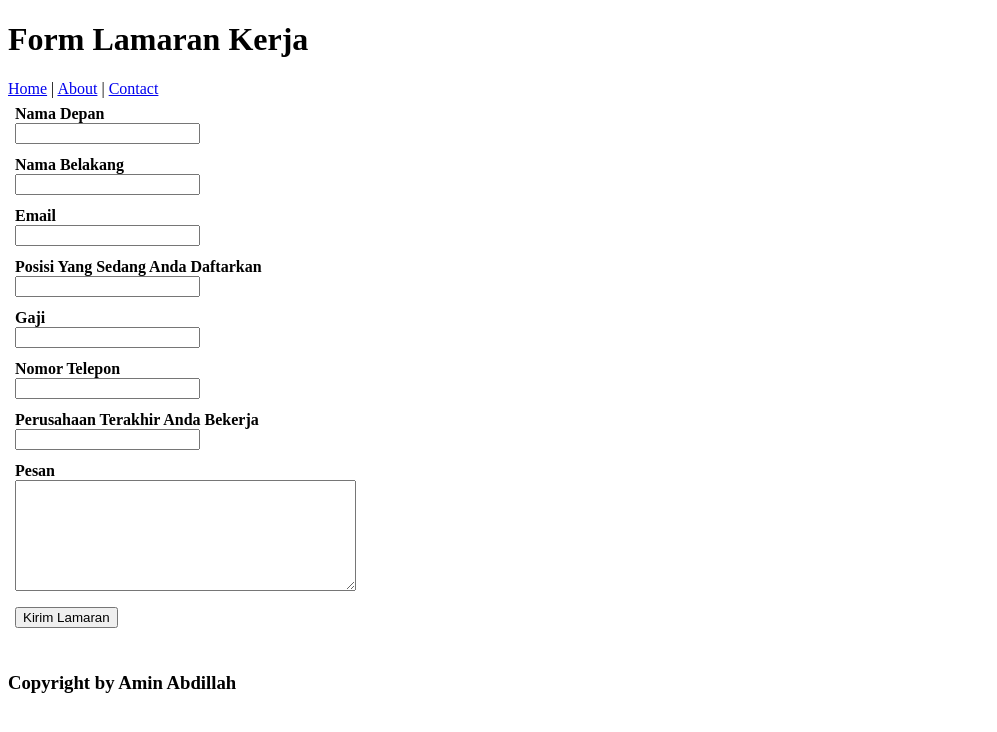
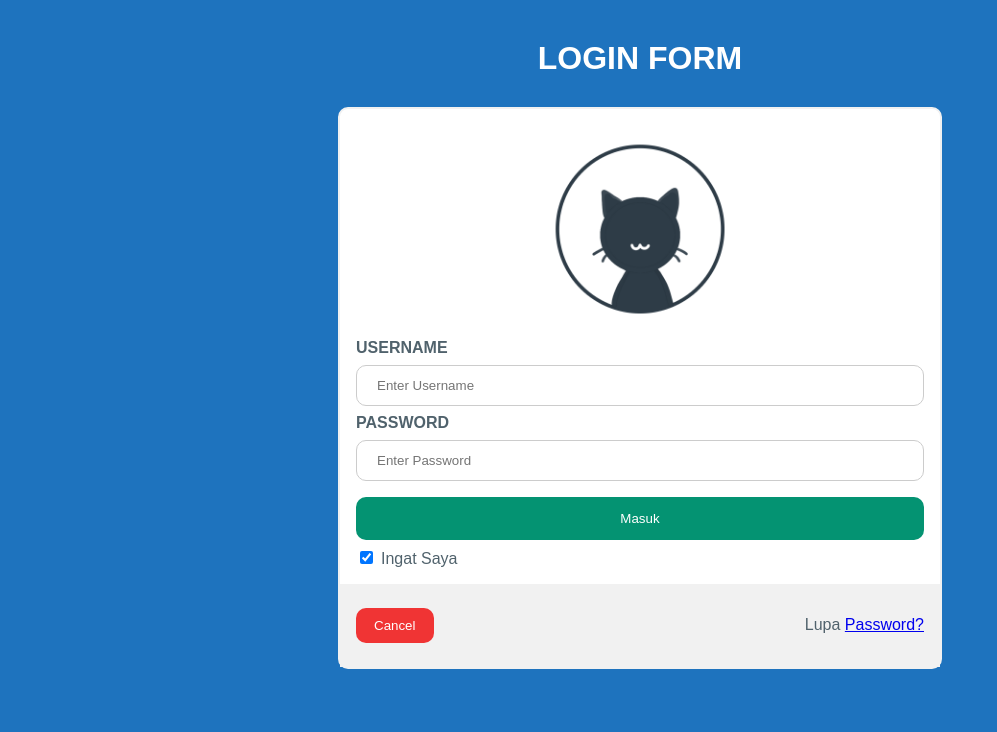
Before and after one commit to andi-abdillah/basic_html, a plain HTML site: page index.html in a window 1280 px wide. Shown: the whole page, without its empty margins (0-997 px from the left). Drawn offline with Linux system fonts and the light colour scheme.

Commit message:
change all

```diff
--- a/index.html
+++ b/index.html
@@ -1,81 +1,31 @@
 <!DOCTYPE html>
-<html lang="en">
+<html>
 <head>
-    <meta charset="UTF-8">
-    <meta http-equiv="X-UA-Compatible" content="IE=edge">
-    <meta name="viewport" content="width=device-width, initial-scale=1.0">
-    <title>Amin Abdillah Website</title>
+	<title>Amin Abdillah Website</title>
+	<link rel="stylesheet" href="styles.css" type="text/css">
 </head>
 <body>
-  <header>
-    <h1>Form Lamaran Kerja</h1>
-        <nav>
-            <a href="#">Home</a> |
-            <a href="#">About</a> |
-            <a href="#">Contact</a>
-        </nav>
-  </header>
-  <main>
-    <table cellpadding="5" border="0">
-        <tr>
-            <td style="width: 50%">
-                <label for="Nama_depan"><b>Nama Depan</b></label>
-                <br>
-                <input name="Nama_depan" type="text"/>
-            </td>
-        <tr>
-            <td style="width: 50%">
-                <label for="Nama_belakang"><b>Nama Belakang</b></label>
-                <br>
-                <input name="Nama_belakang" type="text"/>
-            </td>
-        </tr>
-        </tr><tr>
-            <td colspan="2">
-                <label for="Email"><b>Email</b></label>
-                <br>
-                <input name="Email" type="text"/>
-            </td>
-        </tr> <tr>
-            <td colspan="2">
-                <label for="Posisi"><b>Posisi Yang Sedang Anda Daftarkan</b></label>
-                <br>
-                <input name="Posisi" type="text"/>
-            </td> </tr> <tr>
-            <td>
-                <label for="Gaji"><b>Gaji</b></label><br/>
-                <input name="Gaji"/>
-            </td>
-        </tr> <tr>
-            <td>
-                <label for="Nomor_HP"><b>Nomor Telepon</b></label>
-                <br>
-                <input name="Nomor_HP" type="text" maxlength="50"/>
-        </td>
-        <tr>
-            <td colspan="2">
-                <label for="perusahaan"><b>Perusahaan Terakhir Anda Bekerja</b></label>
-                <br>
-                <input name="perusahaan" type="text" maxlength="100"/>
-            </td>
-        </tr>
-        <tr>
-            <td colspan="2">
-                <label for="pesan"><b>Pesan</b></label>
-                <br>
-                <textarea name="pesan" rows="7" cols="40"></textarea>
-            </td>
-        </tr>
-        <tr>
-            <td colspan="2">
-            <input name="submit" type="submit" value="Kirim Lamaran" />
-        </td>
-        </tr>
-    </table>
-  </main>
-  <br>
-  <footer>
-    <h3>Copyright by Amin Abdillah</h3>
-  </footer>
+    <h1>LOGIN FORM </h1>
+    <form>
+        <div class="imgcontainer">
+            <img src="assets/avatar.png" alt="avatar" class="avatar">
+        </div>
+        <div class="container">
+            <label><b>Username</b></label>
+            <input type="text" placeholder="Enter Username" name="uname" required>
+
+            <label><b>Password</b></label>
+            <input type="password" placeholder="Enter Password" name="psw" required>
+
+            <button type="submit">Masuk</button>
+            <input type="checkbox" checked="checked"><span style="margin-left: 5px;">Ingat Saya</span>
+        </div>
+
+        <div class="container" style="background-color:#f1f1f1">
+            <button type="button" class="cancelbtn">Cancel</button>
+            <span class="password">Lupa <a href="#">Password?</a></span>
+        </div>
+    </form>
+
 </body>
 </html>
--- /dev/null
+++ b/styles.css
@@ -0,0 +1,72 @@
+body{
+    background-color: #1e73be;
+}
+h1{
+	color: white;
+	text-align: center;
+	font-family: arial;
+	margin: auto;
+	margin-bottom: 30px;
+    margin-top: 40px;
+}
+form {
+    background-color: white;
+    border: 2px solid #f1f1f1;
+    border-radius: 10px;
+    font-family: arial;
+    width: 600px;
+    margin: auto;
+}
+input[type=text], input[type=password]{
+    width: 100%;
+    padding: 12px 20px;
+    margin: 8px 0;
+    display: inline-block;
+    border: 1px solid #ccc;
+    border-radius: 10px;
+    box-sizing: border-box;
+}
+label{
+	color:#50626C;
+	text-transform: uppercase;
+}
+button {
+    background-color: #049372;
+    color: white;
+    padding: 14px 20px;
+    margin: 8px 0;
+    border: none;
+    border-radius: 10px;
+    cursor: pointer;
+    width: 100%;
+}
+button:hover {
+    opacity: 0.8;
+}
+.cancelbtn {
+    width: auto;
+    padding: 10px 18px;
+    background-color: #f03434;
+}
+
+.imgcontainer {
+    text-align: center;
+    margin-bottom: -30px;
+}
+
+img.avatar {
+    width: 40%;
+}
+
+.container {
+    padding: 16px;
+}
+
+span.password {
+    float: right;
+    padding-top: 16px;
+
+}
+span{
+	color:#50626C;
+}
```
Also changed, not shown: assets/avatar.png (added).
